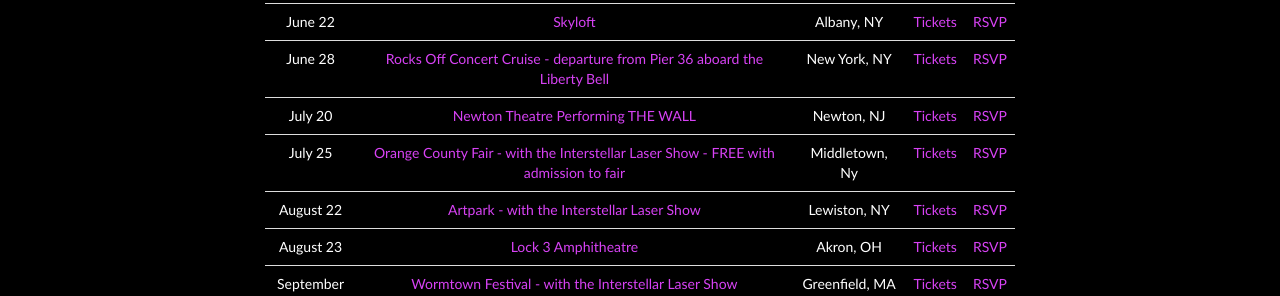
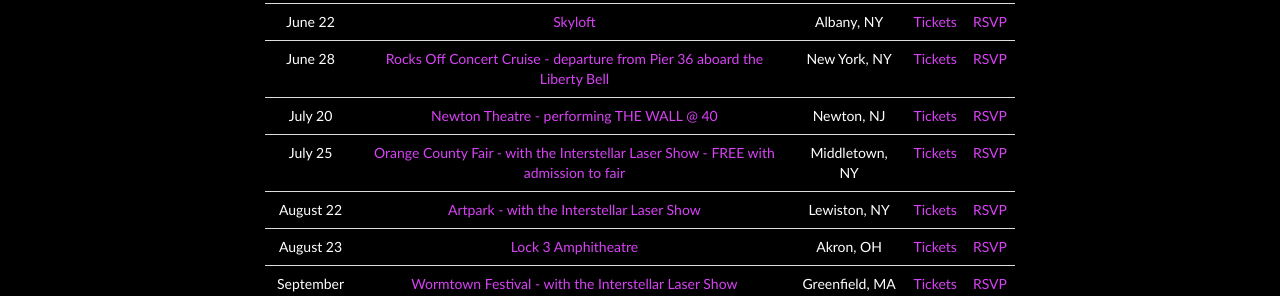
Before and after one commit to machineweb/machineweb.github.io, a Jekyll site: the page built from index.html, in a window 1280 px wide and 900 px high, scrolled down 976 px. Shown: the part 153-449 px from the top of the window. Built offline with Jekyll 4.4.1, drawn with Linux system fonts in a browser that asks for light colours; comment, search, counter and statistics services are not loaded.

Commit message:
Updated tour

```diff
--- a/_data/tour.yml
+++ b/_data/tour.yml
@@ -3827,7 +3827,7 @@
     order: "1572580800000"
 
   - date: "July 20 2019"
-    venue: "Newton Theatre Performing THE WALL"
+    venue: "Newton Theatre - performing THE WALL @ 40"
     venue-url: "https://www.showclix.com/event/machine-0788/tag/fb"
     location: "Newton, NJ"
     tickets-url: "https://www.showclix.com/event/machine-0788/tag/fb"
@@ -3845,7 +3845,7 @@
   - date: "July 25 2019"
     venue: "Orange County Fair - with the Interstellar Laser Show - FREE with admission to fair"
     venue-url: ""
-    location: "Middletown, Ny"
+    location: "Middletown, NY"
     tickets-url: ""
     rsvp-url: ""
     order: "1564027200000"
```
